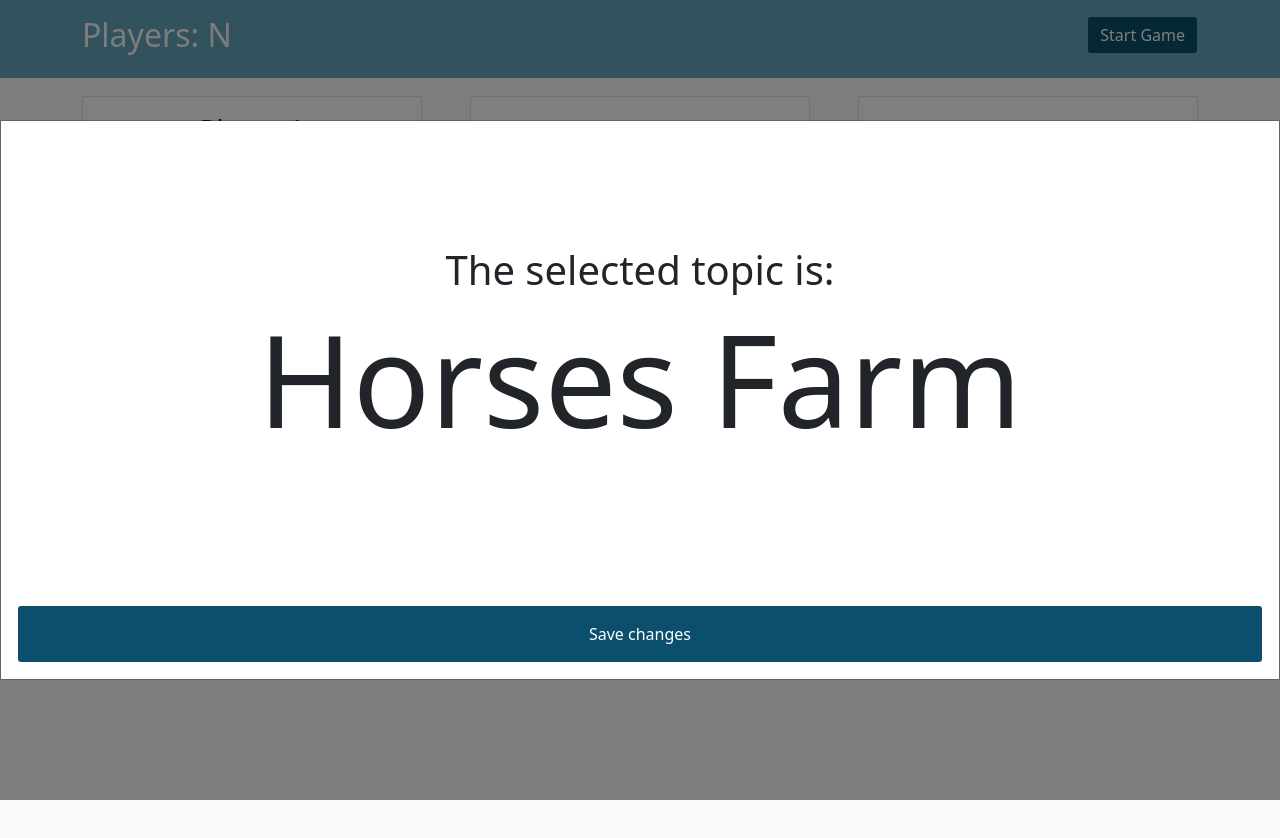
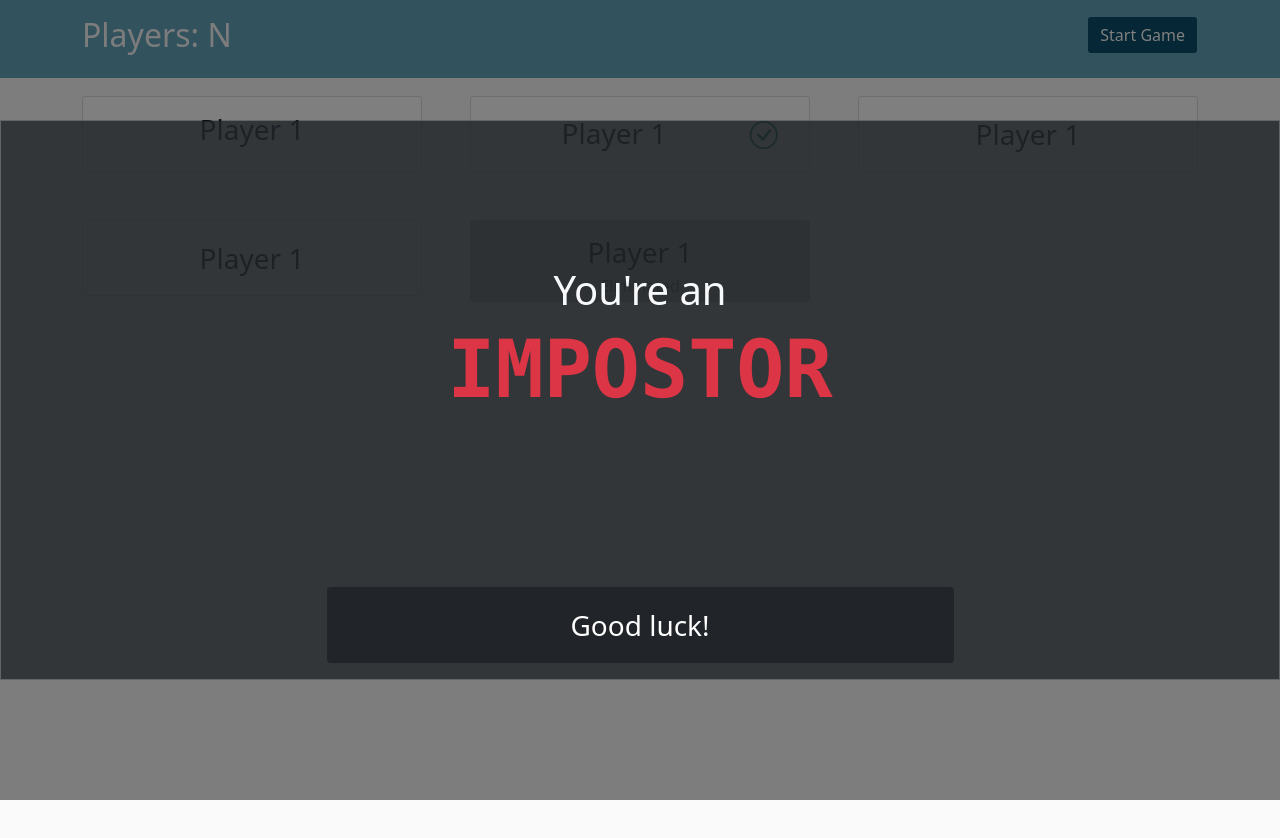
Before and after one commit to HU33LE/impostor-game, a plain HTML site: page ui-mockups/impostor-chosen.html in a window 1280 px wide. Drawn offline with nearby package versions, Linux system fonts and the light colour scheme.

Commit message:
Updated modal for topic selection and added impostor view

```diff
--- a/ui-mockups/topic-chosen.html
+++ b/ui-mockups/impostor-chosen.html
@@ -7,24 +7,24 @@
     <link href="https://cdn.jsdelivr.net/npm/bootstrap@5.0.2/dist/css/bootstrap.min.css" rel="stylesheet" integrity="sha384-EVSTQN3/azprG1Anm3QDgpJLIm9Nao0Yz1ztcQTwFspd3yD65VohhpuuCOmLASjC" crossorigin="anonymous">
     <link rel="stylesheet" href="https://cdn.jsdelivr.net/npm/bootstrap-icons@1.9.1/font/bootstrap-icons.css">
     <link rel="stylesheet" href="style.css">
-    <title>Lobby Page</title>
+    <title>Impostor Page</title>
 </head>
 <body class="custom-bg-light full-height">
     <div class="modal fade" id="start-game" data-bs-backdrop="static" data-bs-keyboard="false" tabindex="-1" aria-labelledby="staticBackdropLabel" aria-hidden="true">
         <div class="modal-dialog modal-dialog-centered custom-modal">
-            <div class="modal-content">
+            <div class="modal-content text-light">
                 <div class="modal-body">
                     <div class="container-fluid h-100">
                         <div class="row justify-content-center align-items-center h-100 text-center">
                             <div class="col-auto">
-                                <h4 class="fs-1">The selected topic is:</h4>
-                                <h1 class="selected-topic">Horses Farm</h1>
+                                <h4 class="fs-1">You're an</h4>
+                                <h1 class="selected-impostor text-danger text-uppercase fw-bold font-monospace">Impostor</h1>
                             </div>
                         </div>
                     </div>
                 </div>
                 <div class="modal-footer justify-content-center">
-                    <button type="button" class="form-control btn custom-btn-primary py-3" data-bs-dismiss="modal" aria-label="Close">Save changes</button>
+                    <button type="button" class="w-50 fs-3 btn custom-btn-dark py-3" data-bs-dismiss="modal" aria-label="Close">Good luck!</button>
                 </div>
             </div>
         </div>
--- a/ui-mockups/style.css
+++ b/ui-mockups/style.css
@@ -4,6 +4,9 @@
     --light-color: #fafafa;
     --success-color: #0B4F6C;
     --success-second-color: #117aa7;
+    --dark-color: #212529;
+
+    --dark-color-decimal: 33, 37, 41;
 
     --text-light-color: #FFF;
     --text-dark-color: #0d160b;
@@ -53,6 +56,16 @@
     color: var(--text-light-color);
 }
 
+.custom-btn-dark {
+    background-color: var(--dark-color);
+    color: var(--text-light-color);
+}
+
+.custom-btn-dark:hover {
+    background-color: rgba(var(--dark-color-decimal), 0.8);
+    color: var(--text-light-color);
+}
+
 .custom-text-dark {
     color: var(--text-dark-color);
 }
@@ -83,6 +96,7 @@
 .custom-modal .modal-content {
     border-radius: 0;
     height: 70vh;
+    background-color: rgba(var(--dark-color-decimal), 0.8);
 }
 
 .custom-modal .modal-footer {
@@ -92,3 +106,39 @@
 .selected-topic {
     font-size: 8rem;
 }
+
+.selected-impostor {
+    font-size: 6rem;
+}
+
+
+/* Extra small devices (phones, 600px and down) */
+@media only screen and (max-width: 600px) {
+    .selected-topic {
+        font-size: 4rem;
+    }
+
+    .selected-impostor {
+        font-size: 3rem;
+    }
+}
+/* Small devices (portrait tablets and large phones, 600px and up) */
+@media only screen and (min-width: 600px) {
+    .selected-topic {
+        font-size: 5rem;
+    }
+
+    .selected-impostor {
+        font-size: 4rem;
+    }
+}
+/* Medium devices (landscape tablets, 768px and up) */
+@media only screen and (min-width: 768px) {
+    .selected-topic {
+        font-size: 6rem;
+    }
+
+    .selected-impostor {
+        font-size: 5rem;
+    }
+}
```
